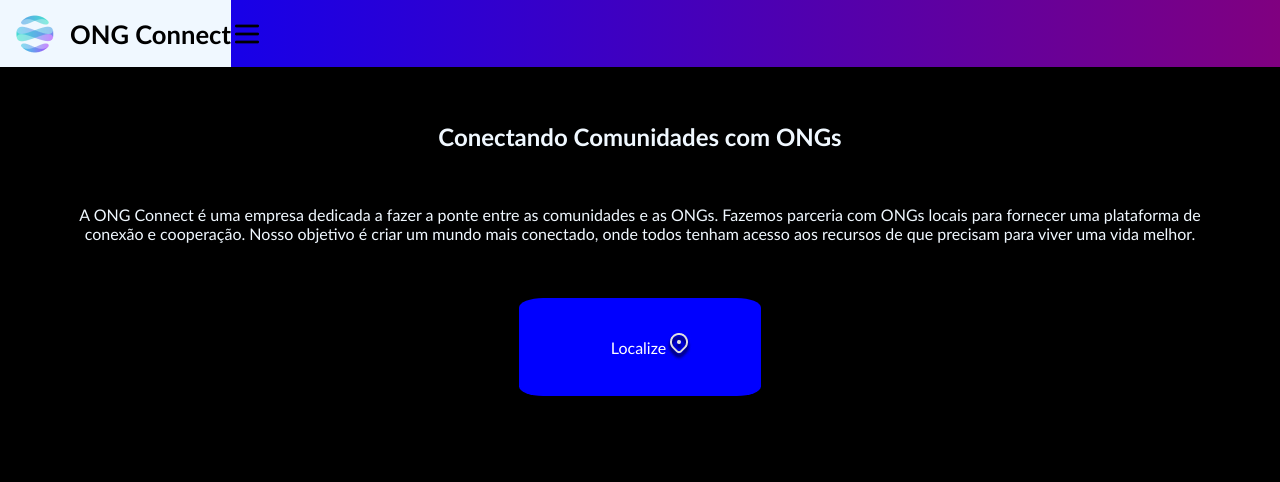
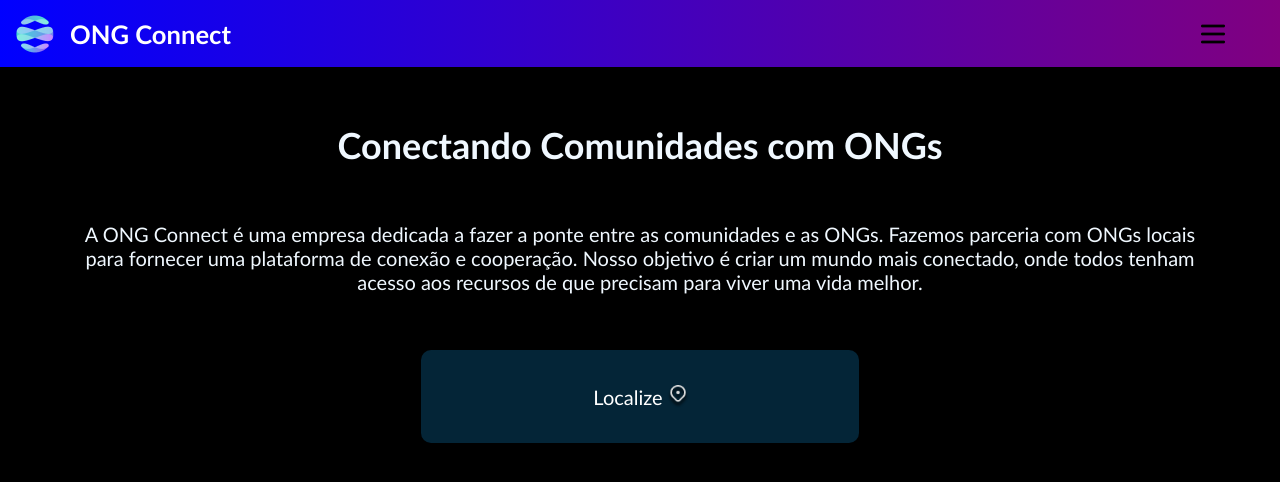
Before and after one commit to LucasAraujjo/ONG_Connect, a plain HTML site: page ONG_Connect-main/projeto1/index.html in a window 1280 px wide. Drawn offline with Linux system fonts and the light colour scheme.

Commit message:
Add files via upload

```diff
--- a/ONG_Connect-main/projeto1/style.css
+++ b/ONG_Connect-main/projeto1/style.css
@@ -16,6 +16,7 @@ header{
     align-items: center;
     width: 100%;
     background: linear-gradient(to right, blue, purple);
+    justify-content: space-between;
 }
 
 header > h1 {
@@ -23,21 +24,25 @@ header > h1 {
         font-family: 'Segoe UI', Tahoma, Geneva, Verdana, sans-serif, Courier, monospace;
 }
 
+header > img{
 
+    padding-right: 4%;
+}
 
 .titulo{
     display: flex;
     justify-content: center;
     align-items: center;
     font-family: 'Gill Sans', 'Gill Sans MT', Calibri, 'Trebuchet MS', sans-serif;
-    background-color: aliceblue;
+    color: white;
     font-size: 80%;
+
 }
 
 main{
     background-color: black;
     text-align: center;
-    height: 80%;
+    height: 90%;
 }
 
 section.inicio{
@@ -50,14 +55,29 @@ section.inicio{
     font-family:'Gill Sans', 'Gill Sans MT', Calibri, 'Trebuchet MS', sans-serif;
 }
 
+section h1{
+        font-size: 36px;
+}
+
+section p{
+    font-size: 20px;
+}
+
 .botao-localize{
-    background-color: blue;
+    background-color: #042537;
     color: white;
-    padding: 3% 6% 3% 8%;
-    border-radius: 10%;
+    padding: 3% 15% 3% 15%;
+    border-radius: 10px;
     text-decoration: none;
     display: flex;
-    align-items: center;
+
+
     margin: 0% auto;
+    font-size: 20px;
+    gap:5%;
+}
 
+.botao-localize img{
+    width: 24px;
+    height: 24px;
 }
```
